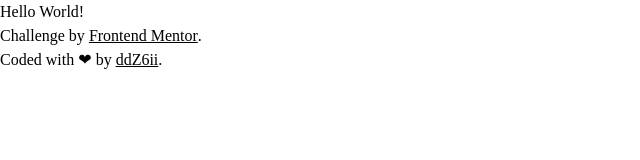
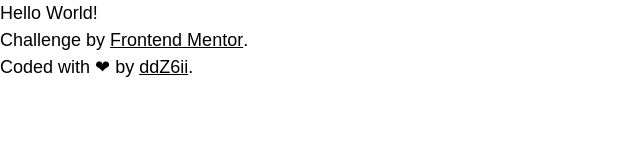
Before and after one commit to ddZ6ii/nft-preview-card-component, a website built with Vite: page src/index.html in a window 1280 px wide. Shown: the whole page, without its empty margins (0-640 px from the left). Built offline with nearby package versions, Linux system fonts and the light colour scheme; files whose address does not match are found by name.

Commit message:
💄 Add style guide

```diff
--- a/src/style.css
+++ b/src/style.css
@@ -1,11 +1,69 @@
 /* ########################################
 ############# CUSTOM FONTS ################
 ######################################## */
+/* Provide variable fonts as main format. */
+@font-face {
+  font-family: 'Outfit VF';
+  src:
+    local('Outfit'),
+    url('/assets/fonts/Outfit/Outfit-VariableFont_wght.woff2')
+      format('woff2-variations'),
+    url('/assets/fonts/Outfit/Outfit-VariableFont_wght.woff')
+      format('woff-variations'),
+    url('/assets/fonts/Outfit/Outfit-VariableFont_wght.ttf')
+      format('truetype-variations');
+  font-style: normal;
+  font-weight: 300 600;
+  font-display: swap;
+}
 
+/* Provide static fonts as a fallback. */
+@font-face {
+  font-family: 'Outfit';
+  src:
+    local('Outfit'),
+    url('/assets/fonts/Outfit/static/Outfit-Regular.woff2') format('woff2'),
+    url('/assets/fonts/Outfit/static/Outfit-Regular.woff') format('woff'),
+    url('/assets/fonts/Outfit/static/Outfit-Regular.ttf') format('truetype');
+  font-style: normal;
+  font-weight: 400;
+  font-display: swap;
+}
+@font-face {
+  font-family: 'Outfit';
+  src:
+    local('Outfit'),
+    url('/assets/fonts/Outfit/static/Outfit-SemiBold.woff2') format('woff2'),
+    url('/assets/fonts/Outfit/static/Outfit-SemiBold.woff') format('woff'),
+    url('/assets/fonts/Outfit/static/Outfit-SemiBold.ttf') format('truetype');
+  font-style: normal;
+  font-weight: 600;
+  font-display: swap;
+}
+@font-face {
+  font-family: 'Outfit';
+  src:
+    local('Outfit'),
+    url('/assets/fonts/Outfit/static/Outfit-Light.woff2') format('woff2'),
+    url('/assets/fonts/Outfit/static/Outfit-Light.woff') format('woff'),
+    url('/assets/fonts/Outfit/static/Outfit-Light.ttf') format('truetype');
+  font-style: normal;
+  font-weight: 300;
+  font-display: swap;
+}
 /* ########################################
 ############# STYLE GUIDE #################
 ######################################## */
+:root {
+  --color-primary: #8bacda;
+  --color-accent: #00fff7;
+  --color-neutral-50: #ffffff;
+  --color-neutral-400: #2f415b;
+  --color-neutral-600: #14253d;
+  --color-neutral-900: #0d192b;
 
+  --font-body: 1.125rem;
+}
 /* ########################################
 ############# RESET #######################
 ######################################## */
@@ -49,6 +107,13 @@ ul {
 /* ########################################
 ############# BASIC STYLING ###############
 ######################################## */
+body {
+  font-size: var(--font-body);
+  font-family: 'Outfit', sans-serif;
+  @supports (font-variation-settings: normal) {
+    font-family: 'Outfit VF', sans-serif;
+  }
+}
 
 /* ########################################
 ############# UTILITIES ###################
@@ -61,8 +126,6 @@ ul {
   padding: 0;
   margin: -1px;
   overflow: hidden;
-  /*  Defines a rectangle at the specified inset distances from each side of the reference box. */
-  /* Similar to: clip-path: rect(0 0 0 0) */
   clip-path: inset(50%);
   white-space: nowrap;
   border-width: 0;
```
